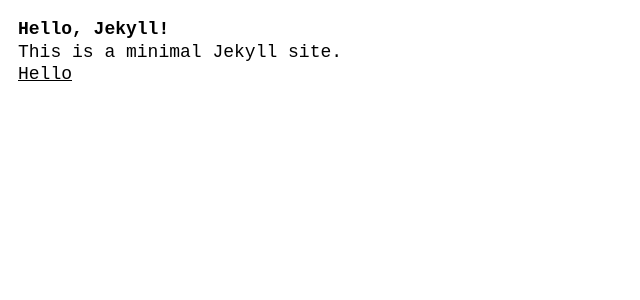
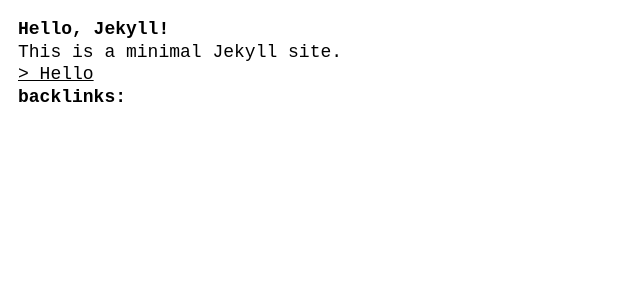
Before and after one commit to aishikaty/aishikaty.github.io, a Jekyll site: the page built from README.md, in a window 1280 px wide. Shown: the top 300 px of the page, without its empty margins (0-640 px from the left). Built offline with Jekyll 4.4.1, drawn with Linux system fonts in a browser that asks for light colours; our own code applies the rules of GitHub Pages for plain Markdown files.

Commit message:
backlinks

```diff
--- a/_config.yml
+++ b/_config.yml
@@ -1,2 +1,5 @@
 theme: null
 permalink: none
+collections:
+  backlinks:
+    output: false
--- a/_layouts/default.html
+++ b/_layouts/default.html
@@ -4,4 +4,15 @@
 <style>body{font:18px/1.25 monospace;max-width:40em;margin:1em}*{color:inherit;font:inherit;margin:0}h1,h2,h3{font-weight:bold}@media(prefers-color-scheme:dark){html{background-color:#000;color:#fff}}</style>
 <title>{{ page.title }}</title>
 {{ content }}
-{% if page.url == "/" %}{% for post in site.posts %}<a href="{{ post.url }}">{{ post.title }}</a>{% endfor %}{% endif %}
+
+{% if page.url == "/" %}
+  {% for post in site.documents %}
+    <a href="{{ post.url }}">&gt; {{ post.title }}</a><br>
+  {% endfor %}
+{% endif %}
+
+<h3>backlinks:</h3>
+{% assign backlinks = site.documents | where_exp: "page", "page.content contains page.url" %}
+{% for backlink in backlinks %}
+  <a href="{{ backlink.url }}">&lt;{{ backlink.title }}</a><br>
+{% endfor %}
```
Also changed, not shown: _pages/a.md (added, +2 -0 lines), _pages/b.md (added, +2 -0 lines).
